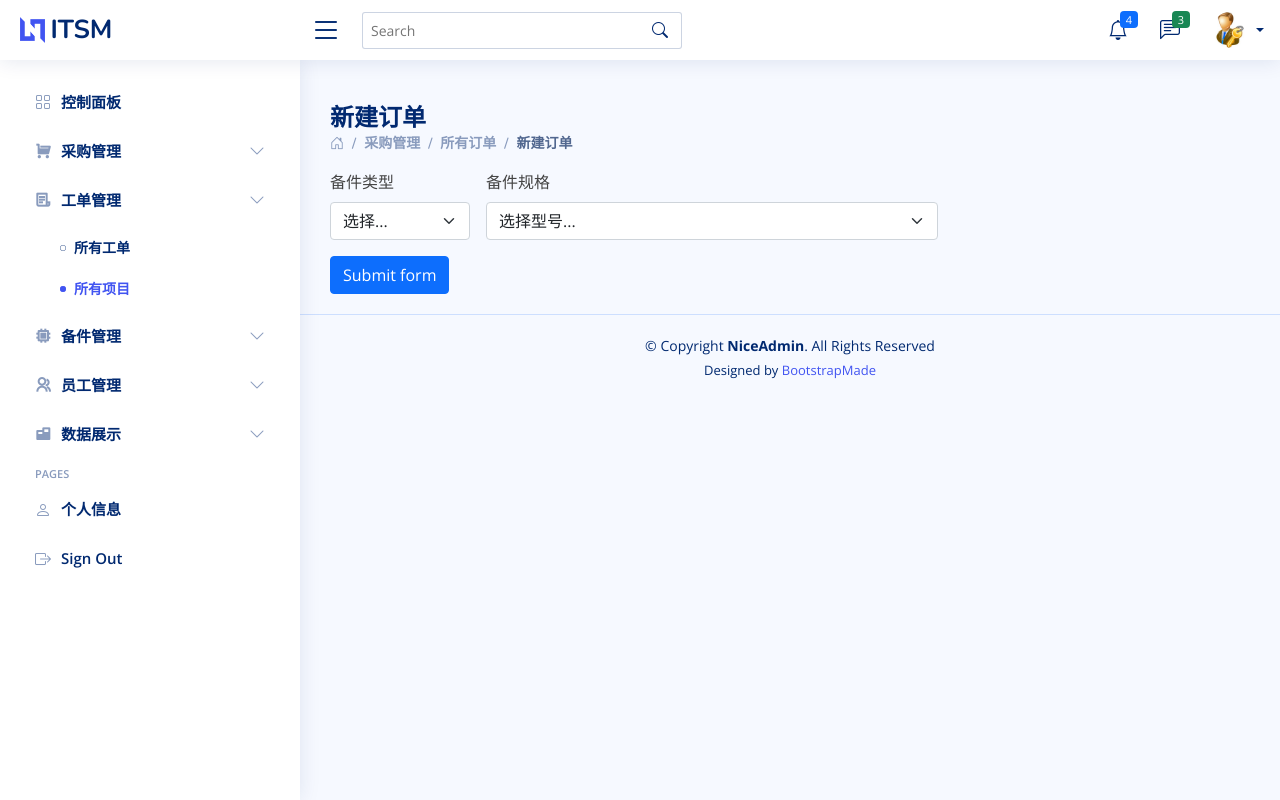
After one commit to ECarry/ITSM, a Django app: page /order/new_order in a window 1280 px wide. The commit adds this page. Run offline with Django 3.2, Linux system fonts and the light colour scheme; a user stored in the database is signed in; tables that the repository leaves empty hold one stand-in row (values such as "Sample post"); some libraries are stand-ins or nearby versions.

Commit message:
update order view

```diff
--- a/apps/cart/admin.py
+++ b/apps/cart/admin.py
@@ -5,7 +5,7 @@ from .models import *
 
 @admin.register(Order)
 class OrderAdmin(admin.ModelAdmin):
-    list_display = ('id', 'device',)
+    list_display = ('order_num', 'type', 'device',)
 
 
 @admin.register(TrackCompany)
--- a/apps/cart/urls.py
+++ b/apps/cart/urls.py
@@ -7,4 +7,6 @@ urlpatterns = [
     path('', OrderView.as_view(), name="采购订单列表"),
     # 采购订单详情页 http://127.0.0.1:8000/order/pk
     path('<int:case_pk>', OrderDetailView.as_view(), name="采购订单详情"),
+    # 新建采购订单页 http://127.0.0.1:8000/order/new_order
+    path('new_order', NewOrderView.as_view(), name="新建订单"),
 ]
--- a/apps/cart/views.py
+++ b/apps/cart/views.py
@@ -2,6 +2,8 @@ from django.shortcuts import render
 from django.views.generic import View
 from .models import *
 from apps.user.mixin import LoginRequiredMixin
+from datetime import datetime
+from device.models import Device, DeviceSKU
 
 
 # 采购订单列表视图
@@ -28,3 +30,25 @@ class OrderDetailView(LoginRequiredMixin, View):
 
         # 更新订单详情
         pass
+
+
+# 新建订单叶
+class NewOrderView(LoginRequiredMixin, View):
+    def get(self, request):
+        # 订单编号自动生成
+        order_num = datetime.now().strftime('%Y%m%d%H%M%S')
+
+        # 显示备件类型
+        types = Device.objects.all()
+        # 备件规格
+        specs = DeviceSKU.objects.all()
+        # 响应新建订单页面
+        context = {
+            'types': types,
+            'specs': specs
+        }
+        return render(request, 'new_order.html', context)
+        pass
+
+    def post(self, request):
+        pass
--- a/apps/case/models.py
+++ b/apps/case/models.py
@@ -36,6 +36,9 @@ class Case(BaseModel):
     class Meta:
         verbose_name = "工单"
         verbose_name_plural = verbose_name
+
+    def __str__(self):
+        return self.num
 
 
 # 项目
@@ -108,7 +111,7 @@ class Server(models.Model):
     project = models.ForeignKey('Project', on_delete=models.DO_NOTHING, null=True, verbose_name="所属项目")
 
     class Meta:
-        verbose_name = "设备"
+        verbose_name = "服务器"
         verbose_name_plural = verbose_name
 
     def __str__(self):
--- a/apps/device/models.py
+++ b/apps/device/models.py
@@ -1,4 +1,5 @@
 from django.db import models
+
 
 # 类目：类目是一个树状结构的系统，大体上可以分成4-5级。如手机->智能手机->苹果手机类目，
 # 在这里面，手机是一级类目，苹果手机是三级类目，也是叶子类目。
@@ -42,11 +43,18 @@ class DeviceSKU(models.Model):
     # on_delete=models.CASCADE
     status = models.SmallIntegerField(choices=STATUS_CHOICES, verbose_name="备件状态")
     manufacturer = models.ForeignKey('Manufacturer', on_delete=models.DO_NOTHING, verbose_name="厂家")
+    stock_in = models.ForeignKey('user.User', related_name="stock_in", null=True, on_delete=models.DO_NOTHING,
+                                 verbose_name="入库人")
+    stock_out = models.ForeignKey('user.User', related_name="stock_out", null=True, blank=True,
+                                  on_delete=models.DO_NOTHING, verbose_name="出库人")
 
     class Meta:
         # admin 页面显示名称
         verbose_name = '备件'
         verbose_name_plural = verbose_name
+
+    def __str__(self):
+        return self.pn + self.spec
 
 
 # 制造商
--- a/apps/user/models.py
+++ b/apps/user/models.py
@@ -25,7 +25,7 @@ class User(AbstractUser):
     name = models.CharField(max_length=32, blank=True, null=True, verbose_name="姓名")
     gender = models.CharField(max_length=10, choices=(("male", "男"), ("female", "女")), default="male",
                               verbose_name="性别")
-    image = models.ImageField(upload_to="image/%Y/%m", default="image/default.jpg", max_length=100, null=True,
+    image = models.ImageField(upload_to="image/%Y/%m", default="static/img/profile-img.jpg", max_length=100, null=True,
                               blank=True)
     mobile = models.CharField(max_length=11, blank=True, null=True, verbose_name="电话")
     post = models.CharField(max_length=32, null=True, blank=True, verbose_name="职位")
--- a/apps/user/views.py
+++ b/apps/user/views.py
@@ -129,4 +129,4 @@ class RegisterView(LoginRequiredMixin, View):
         user.name = name
         user.save()
 
-        return render(request, 'register.html', {'msg': "创建成功", 'success_show': 'show'})
+        return render(request, 'register.html', {'msg': "账号创建成功", 'success_show': 'show'})
--- a/templates/base.html
+++ b/templates/base.html
@@ -341,12 +341,12 @@
           </li>
           <li>
             <a href="charts-apexcharts.html">
-              <i class="bi bi-circle"></i><span>ApexCharts</span>
+              <i class="bi bi-circle"></i><span>组织架构</span>
             </a>
           </li>
           <li>
             <a href="charts-echarts.html">
-              <i class="bi bi-circle"></i><span>ECharts</span>
+              <i class="bi bi-circle"></i><span>角色管理</span>
             </a>
           </li>
         </ul>
--- a/templates/device.html
+++ b/templates/device.html
@@ -7,7 +7,7 @@
 {% endblock %}
 {% block device_show %}show{% endblock %}
 {% block all_device_active %}class="active"{% endblock %}
-
+{% block new %}<div><a href="/case/project/new_project"><button type="button" class="btn btn-outline-primary">+ 新建</button></a></div>{% endblock %}
 
  {% block content %}
               <table class="table">
--- /dev/null
+++ b/templates/new_order.html
@@ -0,0 +1,36 @@
+{% extends 'base.html' %}
+{% block title %}新建订单{% endblock %}
+{% block h1_title %}新建订单{% endblock %}
+{% block h2_title %}采购管理{% endblock %}
+{% block h3_title %}<li class="breadcrumb-item"><a href="/order">所有订单</a></li>{% endblock %}
+{% block h4_title %}<li class="breadcrumb-item active">新建订单</li>{% endblock %}
+{% block case_show %}show{% endblock %}
+{% block font2_active %}active{% endblock %}
+{% block all_project_active %}class="active"{% endblock %}
+{% block content %}
+<form class="row g-3">
+  <div class="col-md-2">
+      {% for type in types %}
+    <label for="validationDefault04" class="form-label">备件类型</label>
+    <select class="form-select" id="validationDefault04" required>
+      <option selected disabled value="">选择...</option>
+      <option>{{ type.name }}</option>
+    </select>
+      {% endfor %}
+  </div>
+
+  <div class="col-md-6">
+      {% for spec in specs %}
+    <label for="validationDefault04" class="form-label">备件规格</label>
+    <select class="form-select" id="validationDefault04" required>
+      <option selected disabled value="">选择型号...</option>
+      <option>{{ spec }}</option>
+    </select>
+      {% endfor %}
+  </div>
+
+  <div class="col-12">
+    <button class="btn btn-primary" type="submit">Submit form</button>
+  </div>
+</form>
+{% endblock %}
--- a/templates/register.html
+++ b/templates/register.html
@@ -13,7 +13,7 @@
     <form class="row g-3" method="post">
         {% csrf_token %}
         <div class="col-md-12">
-          <div class="alert alert-success alert-dismissible fade {{ success_code }}" role="alert">
+          <div class="alert alert-success alert-dismissible fade {{ success_show }}" role="alert">
               {{ msg }}
             <button type="button" class="btn-close" data-bs-dismiss="alert" aria-label="Close"></button>
           </div>
```
Also changed, not shown: apps/cart/models.py (+7 -5 lines), templates/case.html (+7 -5 lines), templates/new_project.html (+4 -5 lines), templates/order.html (+14 -7 lines).
